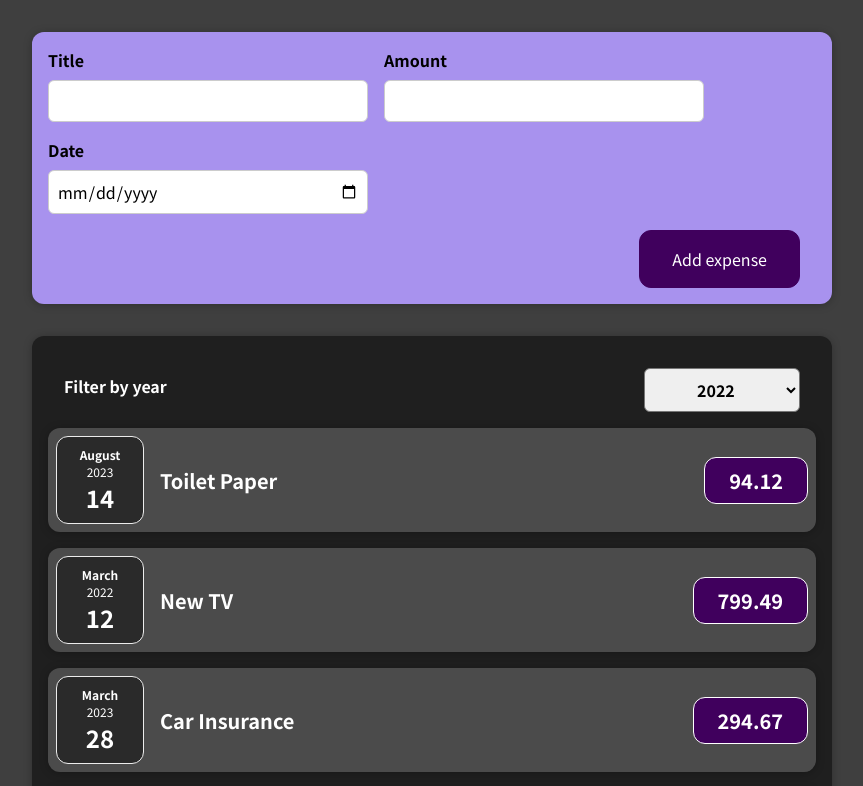
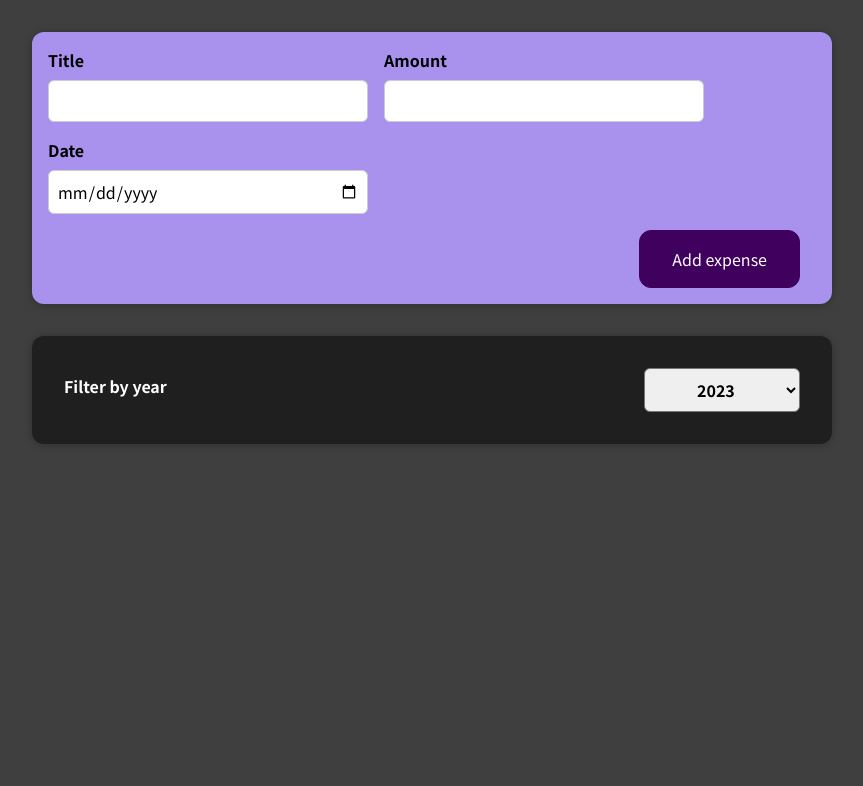
Before and after one commit to tsakP/react-complete-guide, a React (Create React App) app: page / in a window 1280 px wide. Shown: the top 786 px of the page, without its empty margins (208-1071 px from the left). Built offline with nearby package versions, Linux system fonts and the light colour scheme.

Commit message:
Making the filter work
Display only the expenses based on year

```diff
--- a/src/App.js
+++ b/src/App.js
@@ -15,7 +15,7 @@
     id: 'e3',
     title: 'Car Insurance',
     amount: 294.67,
-    date: new Date(2023, 2, 28),
+    date: new Date(2021, 2, 28),
   },
   {
     id: 'e4',
--- a/src/components/Expenses/Expenses.js
+++ b/src/components/Expenses/Expenses.js
@@ -6,7 +6,7 @@
 import './Expenses.css';
 
 const Expenses = (props) => {
-   const [selectedYear, setSelectedYear] = useState('2022');
+   const [selectedYear, setSelectedYear] = useState('');
 
    const yearSelectedHandler = year => {
       setSelectedYear(year);
@@ -16,8 +16,11 @@
       <div>
          <Card className='expenses'>
             <ExpensesFilter selected={selectedYear} onYearSelection={yearSelectedHandler} />
-            {props.data.map(expense => (
+            {props.data
+               .filter(expense => expense.date.getFullYear().toString() === selectedYear)
+               .map(expense => (
                   <ExpenseItem
+                     key={expense.id}
                      title={expense.title}
                      amount={expense.amount}
                      date={expense.date}
--- a/src/components/Expenses/ExpensesFilter.js
+++ b/src/components/Expenses/ExpensesFilter.js
@@ -13,10 +13,10 @@
          <div className='expenses-filter__control'>
             <label>Filter by year</label>
             <select value={props.selected} onChange={selectHandler}>
+               <option value='2023'>2023</option>
                <option value='2022'>2022</option>
                <option value='2021'>2021</option>
                <option value='2020'>2020</option>
-               <option value='2019'>2019</option>
             </select>
          </div>
       </div>
```
Lines whose indentation alone changed are shown as unchanged.
